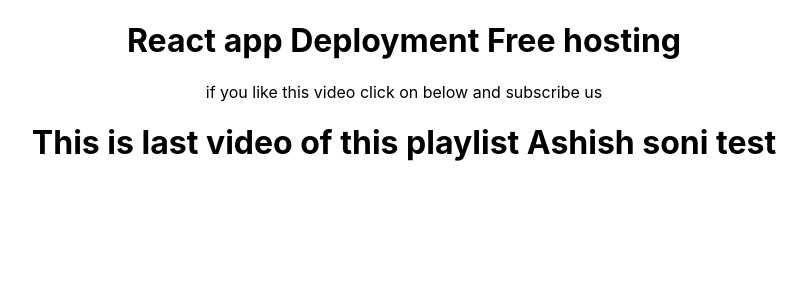
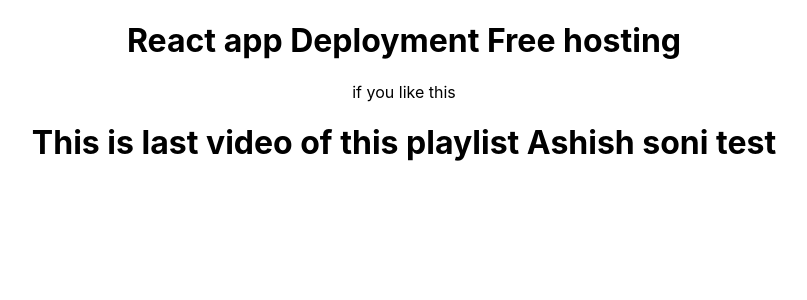
Before and after one commit to ashishsoni0927/React-Deployment, a React (Create React App) app: page / in a window 1280 px wide. Shown: the top 300 px of the page, without its empty margins (236-1043 px from the left). Built offline with nearby package versions, Linux system fonts and the light colour scheme.

Commit message:
Update App.js

```diff
--- a/src/App.js
+++ b/src/App.js
@@ -4,7 +4,7 @@
   return (
     <div className="App">
           <h1>React app Deployment Free hosting</h1>
-          <p>if you like this video click on below and subscribe us</p>
+          <p>if you like this </p>
           <h1>This is last video of this playlist Ashish soni test</h1>
     </div>
   );
```
